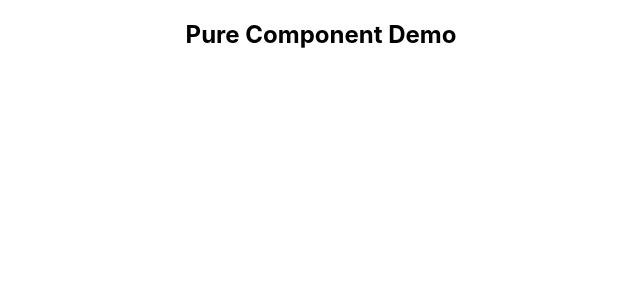
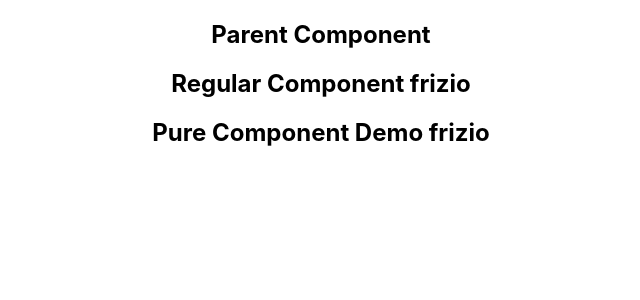
Before and after one commit to frizio/demo-react-app, a React (Create React App) app: page / in a window 1280 px wide. Shown: the top 300 px of the page, without its empty margins (319-959 px from the left). Built offline with nearby package versions, Linux system fonts and the light colour scheme.

Commit message:
Pure vs Regular Component

```diff
--- a/src/App.js
+++ b/src/App.js
@@ -21,12 +21,13 @@ import LifecycleMounting from './components/LifecycleMounting';
 import FragmentDemo from './components/FragmentDemo';
 import FragmentTable from './components/FragmentTable';
 import PureComponentDemo from './components/PureComponentDemo';
+import PureComponentDemoParentComp from './components/PureComponentDemoParentComp';
 
 class App extends Component {
   render() {
     return (
       <div className="App">
-        <PureComponentDemo/>
+        <PureComponentDemoParentComp/>
         {/* <FragmentTable/> */}
         {/* <FragmentDemo/> */}
         {/* <LifecycleMounting/> */}
--- a/src/components/PureComponentDemo.js
+++ b/src/components/PureComponentDemo.js
@@ -2,9 +2,10 @@ import React, { PureComponent } from 'react'
 
 class PureComponentDemo extends PureComponent {
   render() {
+    console.log('Pure Component rendered');
     return (
       <div>
-        <h2>Pure Component Demo</h2>
+        <h2>Pure Component Demo {this.props.name}</h2>
       </div>
     )
   }
--- /dev/null
+++ b/src/components/PureComponentDemoParentComp.js
@@ -0,0 +1,35 @@
+import React, { Component } from 'react'
+import PureCompoentDemoRegularComp from './PureComponentDemoRegularComp';
+import PureComponentDemo from './PureComponentDemo';
+
+class PureComponentDemoParentComp extends Component {
+
+  constructor(props) {
+    super(props)
+
+    this.state = {
+       name: 'frizio'
+    }
+  }
+
+  componentDidMount() {
+    setInterval(() => {
+      this.setState(
+        {name: 'frizio'}
+      );
+    }, 2000);
+  }
+
+  render() {
+    console.log('********************* Parent Component rendered *********************');
+    return (
+      <div>
+        <h2>Parent Component</h2>
+        <PureCompoentDemoRegularComp name={this.state.name}/>
+        <PureComponentDemo name={this.state.name} />
+      </div>
+    )
+  }
+}
+
+export default PureComponentDemoParentComp
--- /dev/null
+++ b/src/components/PureComponentDemoRegularComp.js
@@ -0,0 +1,14 @@
+import React, { Component } from 'react'
+
+class PureCompoentDemoRegularComp extends Component {
+  render() {
+    console.log('Regular Compoent rendered');
+    return (
+      <div>
+        <h2>Regular Component {this.props.name}</h2>
+      </div>
+    )
+  }
+}
+
+export default PureCompoentDemoRegularComp
```
